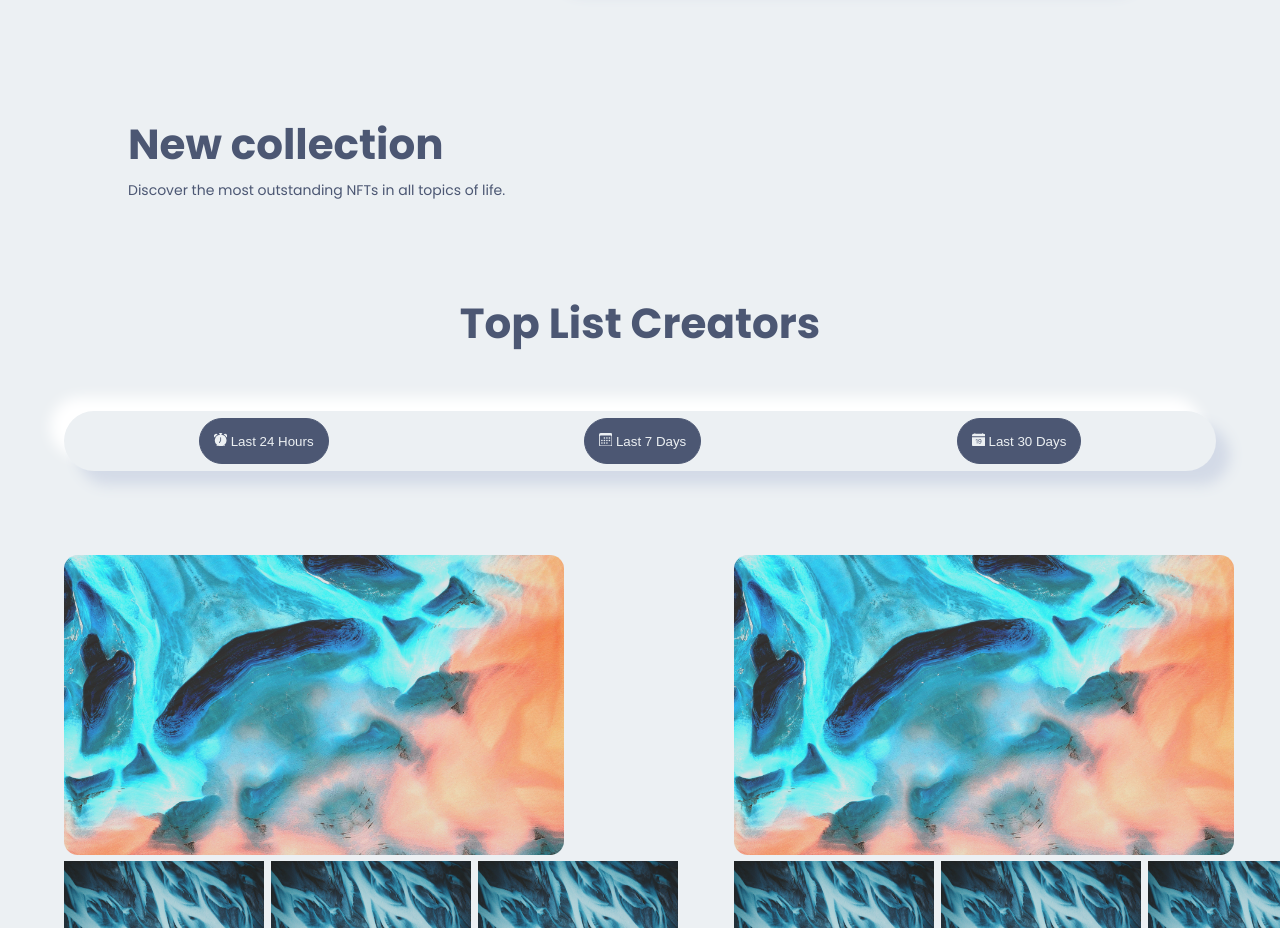
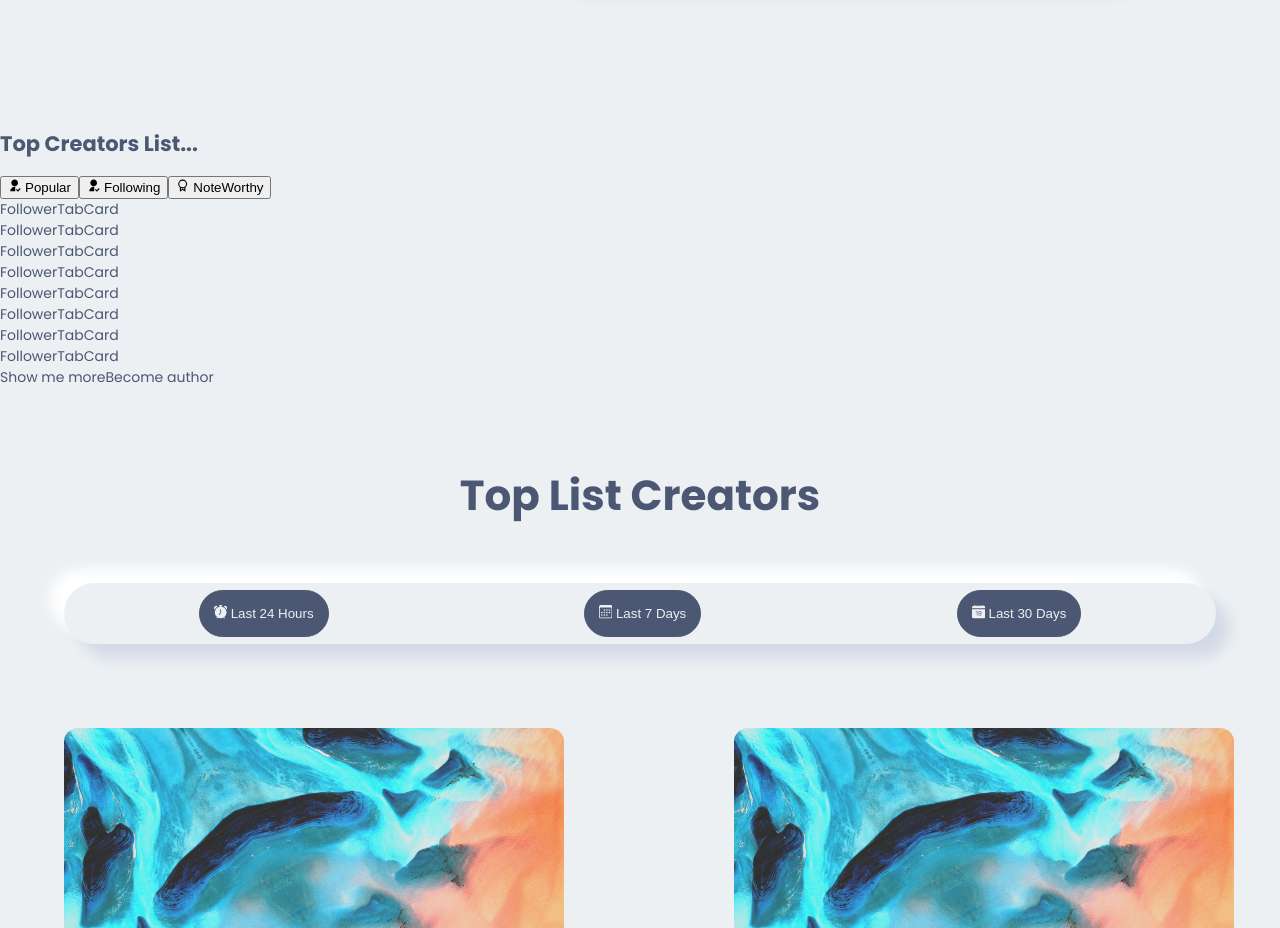
Before and after one commit to shisukeUrahara/web3-nft-marketplace, a Next.js app in the folder client/: page / in a window 1280 px wide. Shown: the part 2300-3228 px from the top of the page. Built offline with nearby package versions, Linux system fonts and the light colour scheme.

Commit message:
added followeTab component

```diff
--- /dev/null
+++ b/client/src/components/FollowerTab/FollowerTab.jsx
@@ -0,0 +1,86 @@
+import React, { useState, useEffect } from 'react';
+import { RiUserFollowFill, RiUserUnfollowFill, RiAwardLine } from 'react-icons/ri';
+
+import Style from './FollowerTab.module.css'
+import FollowerTabCard from './FollowerTabCard/FollowerTabCard';
+
+const FollowerTab = () => {
+    const [option, setOption] = useState('popular');
+    const CardArray = [1, 2, 3, 4, 5, 6, 7, 8];
+    const FollowingArray = [1, 2, 3, 4, 5, 6];
+    const NewsArray = [1, 2, 3, 4];
+
+
+    return (
+        <div className={Style.followerTab}>
+            <div className={Style.followerTab_title}>
+                <h2>Top Creators List...</h2>
+                <div className={Style.followerTab_tabs}>
+                    <div className={Style.followerTab_tabs_btn}>
+                        <button onClick={() => setOption('popular')}>
+                            <RiUserFollowFill /> Popular
+                        </button>
+
+                        <button onClick={() => setOption('following')}>
+                            <RiUserFollowFill /> Following
+                        </button>
+
+                        <button onClick={() => setOption('news')}>
+                            <RiAwardLine /> NoteWorthy
+                        </button>
+
+                    </div>
+
+                </div>
+
+            </div>
+
+            {
+                option === 'popular' && (
+                    <div className={Style.followerTab_box}>
+                        {
+                            CardArray.map((item, index) => (
+                                <FollowerTabCard key={index + 1} index={index} item={item} />
+                            ))
+                        }
+                    </div>
+                )
+            }
+
+            {
+                option === 'following' && (
+                    <div className={Style.followerTab_box}>
+                        {
+                            FollowingArray.map((item, index) => (
+                                <FollowerTabCard key={index + 1} index={index} item={item} />
+                            ))
+                        }
+                    </div>
+                )
+            }
+
+            {
+                option === 'news' && (
+                    <div className={Style.followerTab_box}>
+                        {
+                            NewsArray.map((item, index) => (
+                                <FollowerTabCard key={index + 1} index={index} item={item} />
+                            ))
+                        }
+                    </div>
+                )
+            }
+
+            <div className={Style.followerTab_member}>
+                <div className={Style.followerTab_member_box}>
+                    <a href="#"> Show me more</a>
+                    <a href="#">Become author</a>
+                </div>
+
+            </div>
+
+        </div>
+    )
+}
+
+export default FollowerTab
--- /dev/null
+++ b/client/src/components/FollowerTab/FollowerTabCard/FollowerTabCard.jsx
@@ -0,0 +1,11 @@
+import React from 'react';
+
+import Style from './FollowerTabCard.module.css';
+
+const FollowerTabCard = () => {
+    return (
+        <div>FollowerTabCard</div>
+    )
+}
+
+export default FollowerTabCard
--- a/client/src/components/index.js
+++ b/client/src/components/index.js
@@ -10,6 +10,7 @@ import Category from './Category/Category';
 import Filter from './Filter/Filter';
 import NFTCard from './NFTCard/NFTCard';
 import Collection from './Collection/Collection';
+import FollowerTab from './FollowerTab/FollowerTab';
 
 
 export {
@@ -24,5 +25,6 @@ export {
     Category,
     Filter,
     NFTCard,
-    Collection
+    Collection,
+    FollowerTab
 }
--- a/client/src/pages/index.js
+++ b/client/src/pages/index.js
@@ -2,7 +2,7 @@ import Head from "next/head";
 import Image from "next/image";
 import { Inter } from "@next/font/google";
 import Style from '../styles/index.module.css';
-import { HeroSection,Service ,BigNftSlider,Subscribe, Title, Category, Filter, NFTCard, Collection} from "../components";
+import { HeroSection,Service ,BigNftSlider,Subscribe, Title, Category, Filter, NFTCard, Collection, FollowerTab} from "../components";
 
 const inter = Inter({ subsets: ["latin"] });
 
@@ -12,10 +12,11 @@ export default function Home() {
     <HeroSection />
     <Service />
     <BigNftSlider />
-    <Title
+    {/* <Title
         heading="New collection"
         content="Discover the most outstanding NFTs in all topics of life."
-      />
+      /> */}
+      <FollowerTab />
     <Collection />
     <Title
         heading="Featured NFTs"
```
Also changed, not shown: client/src/components/FollowerTab/FollowerTab.module.css (added), client/src/components/FollowerTab/FollowerTabCard/FollowerTabCard.module.css (added).
